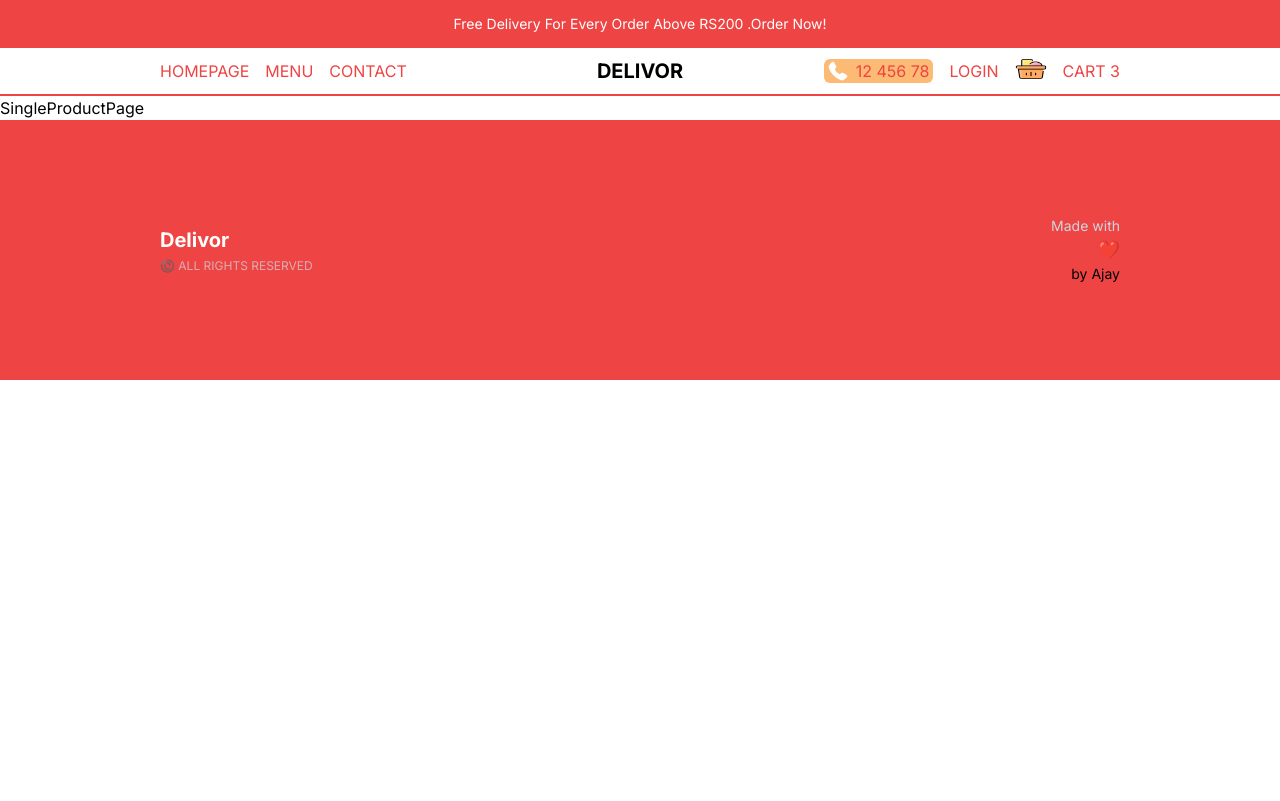
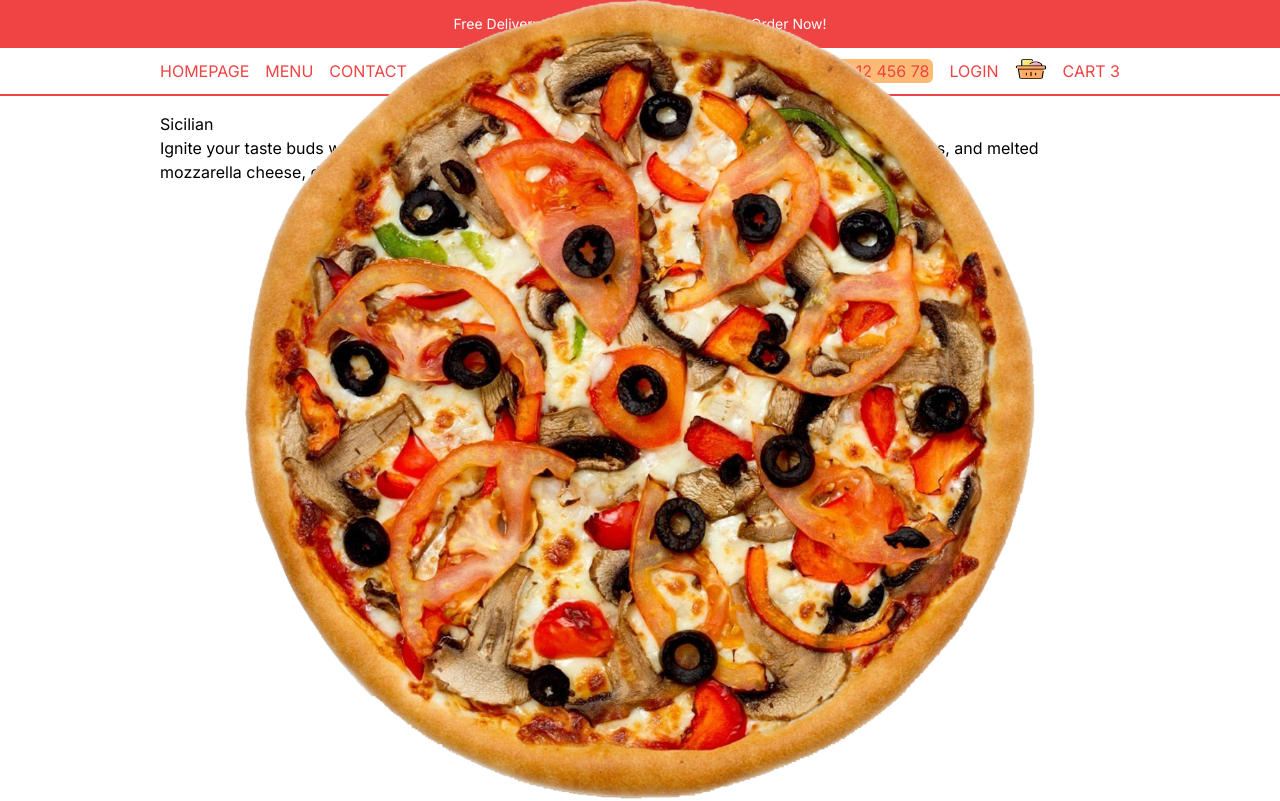
Before and after one commit to Ajay-v44/Delivor, a Next.js app: page /product/1 in a window 1280 px wide. Shown: the top 801 px of the page. Built offline with nearby package versions, Linux system fonts and the light colour scheme.

Commit message:
created single product page

```diff
--- a/app/product/[id]/page.tsx
+++ b/app/product/[id]/page.tsx
@@ -1,9 +1,23 @@
+import { singleProduct } from '@/app/components/data'
+import Image from 'next/image'
 import React from 'react'
 
 const SingleProductPage = () => {
     return (
-        <div>
-            SingleProductPage
+        <div className='p-4 lg:px-20 xl:px-40 h-screen flex flex-col justify-around text-red-red-500 md:flex-row'>
+            {/* Image Container */}
+            {singleProduct.img && (
+                <div className=''>
+                    <Image src={singleProduct.img} alt="" className='object-contain' fill />
+
+
+                </div>
+            )}
+            {/*Text-Container */}
+            <div className=''>
+                <h1>{singleProduct.title}</h1>
+                <p>{singleProduct.desc}</p>
+            </div>
         </div>
     )
 }
```
